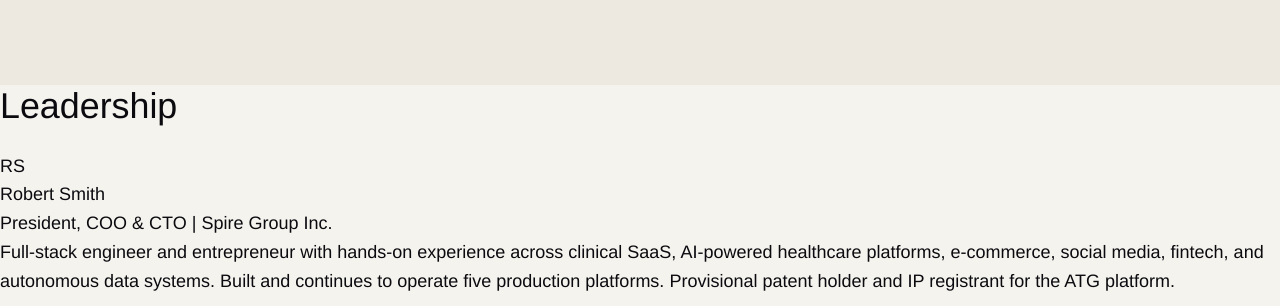
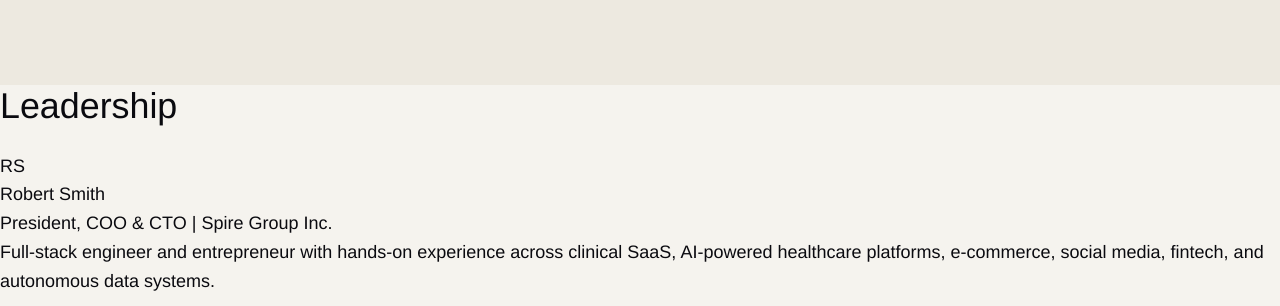
Before and after one commit to DDApp2025/spiregroupinc.com, a plain HTML site: page about.html in a window 1280 px wide. Shown: the part 3092-3398 px from the top of the page. Drawn offline with Linux system fonts and the light colour scheme.

Commit message:
Remove platform count and patent holder claims from leadership bio

```diff
--- a/about.html
+++ b/about.html
@@ -374,7 +374,7 @@
     <div>
       <div class="leader-name">Robert Smith</div>
       <div class="leader-title">President, COO &amp; CTO | Spire Group Inc.</div>
-      <div class="leader-bio">Full-stack engineer and entrepreneur with hands-on experience across clinical SaaS, AI-powered healthcare platforms, e-commerce, social media, fintech, and autonomous data systems. Built and continues to operate five production platforms. Provisional patent holder and IP registrant for the ATG platform.</div>
+      <div class="leader-bio">Full-stack engineer and entrepreneur with hands-on experience across clinical SaaS, AI-powered healthcare platforms, e-commerce, social media, fintech, and autonomous data systems.</div>
       <a href="https://linkedin.com/in/robert-smith-tech" target="_blank" rel="noopener" style="display:inline-flex;align-items:center;gap:0.4rem;margin-top:1rem;font-family:var(--mono);font-size:0.72rem;color:var(--accent2);text-decoration:none;transition:color 0.2s;">
         <svg width="16" height="16" viewBox="0 0 24 24" fill="currentColor"><path d="M20.447 20.452h-3.554v-5.569c0-1.328-.027-3.037-1.852-3.037-1.853 0-2.136 1.445-2.136 2.939v5.667H9.351V9h3.414v1.561h.046c.477-.9 1.637-1.85 3.37-1.85 3.601 0 4.267 2.37 4.267 5.455v6.286zM5.337 7.433a2.062 2.062 0 01-2.063-2.065 2.064 2.064 0 112.063 2.065zm1.782 13.019H3.555V9h3.564v11.452zM22.225 0H1.771C.792 0 0 .774 0 1.729v20.542C0 23.227.792 24 1.771 24h20.451C23.2 24 24 23.227 24 22.271V1.729C24 .774 23.2 0 22.222 0h.003z"/></svg>
         Connect on LinkedIn
```
